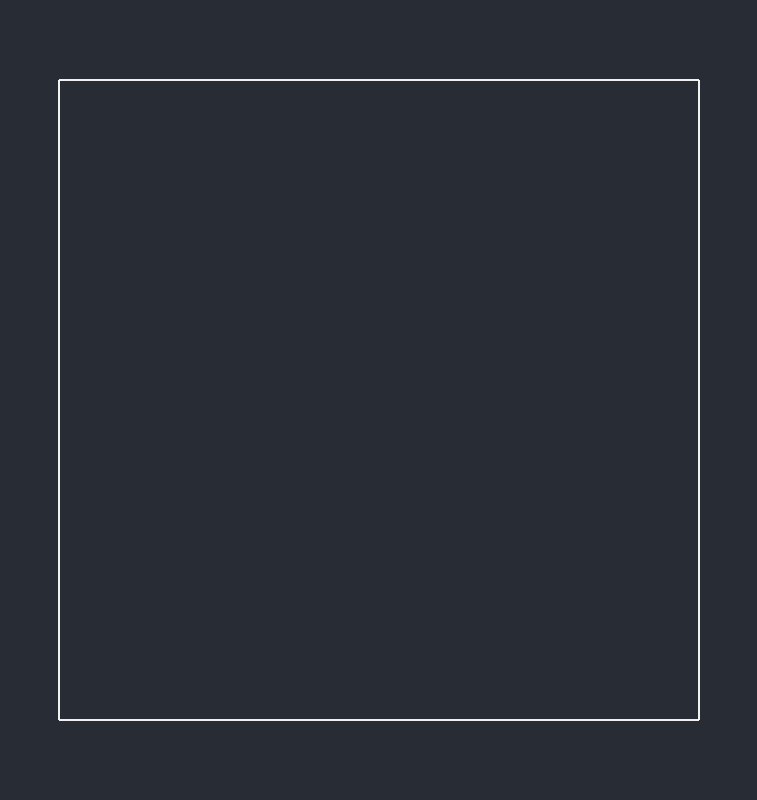
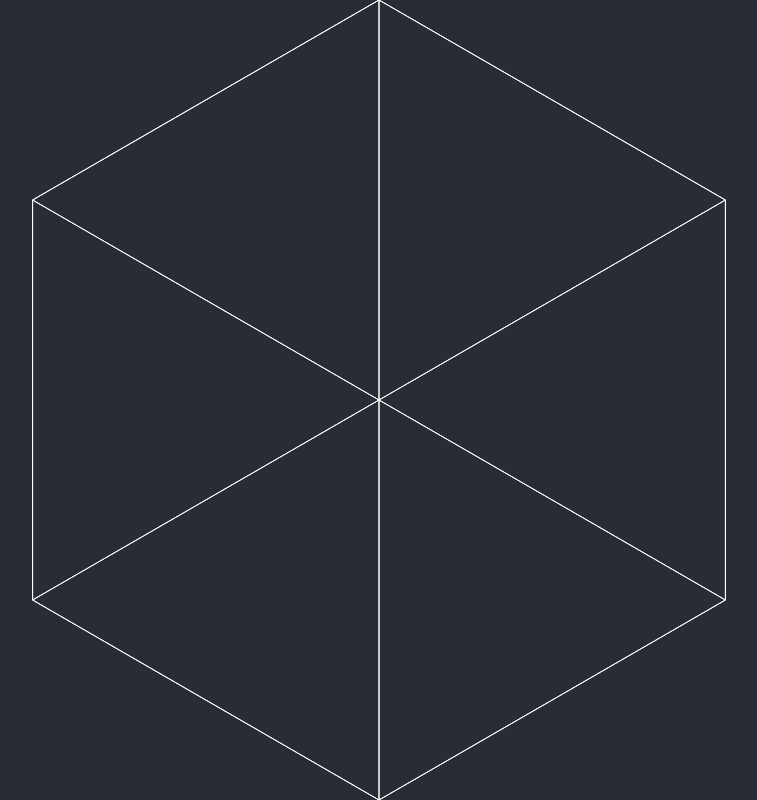
Before and after one commit to conwayjw97/3D-Function-Projector, a React (Create React App) app: page / in a window 1280 px wide. Shown: the whole page, without its empty margins (261-1018 px from the left). Built offline with nearby package versions, Linux system fonts and the light colour scheme.

Commit message:
Isometric projection working

```diff
--- a/src/components/canvas/Canvas.js
+++ b/src/components/canvas/Canvas.js
@@ -23,6 +23,11 @@ const faces = [
   new Polygon([vertices[1], vertices[3], vertices[7], vertices[5]])  // Right
 ]
 
+const isometric = ({
+  gx: (scale, c) => (vertex) => (vertex.x * c + vertex.z * c) * scale,
+  gy: (scale, c) => (vertex) => (vertex.y + vertex.z * c - vertex.x * c) * scale,
+});
+
 function drawPolygon(ctx, polygon, fx, fy){
   ctx.beginPath();
 
@@ -46,10 +51,14 @@ function Canvas(props) {
     ctx.translate(width/2, height/2); // 0 should be in the centre
 	  ctx.strokeStyle = "rgb(255, 255, 255)";
 
-    const size = width / 2;
+    const size = height / 2;
+    const scale = size / 2;
+    const angle = Math.PI / 6; // 30 degrees
+    const a = Math.cos(angle);
+    const b = Math.sin(angle);
 
-    const fx = (vertex) => vertex.x * size / 2;
-    const fy = (vertex) => vertex.y * size / 2;
+    const fx = isometric.gx(scale, a);
+    const fy = isometric.gy(scale, b);
 
     for(let i=0; i<faces.length; ++i){
       drawPolygon(ctx, faces[i], fx, fy);
```
